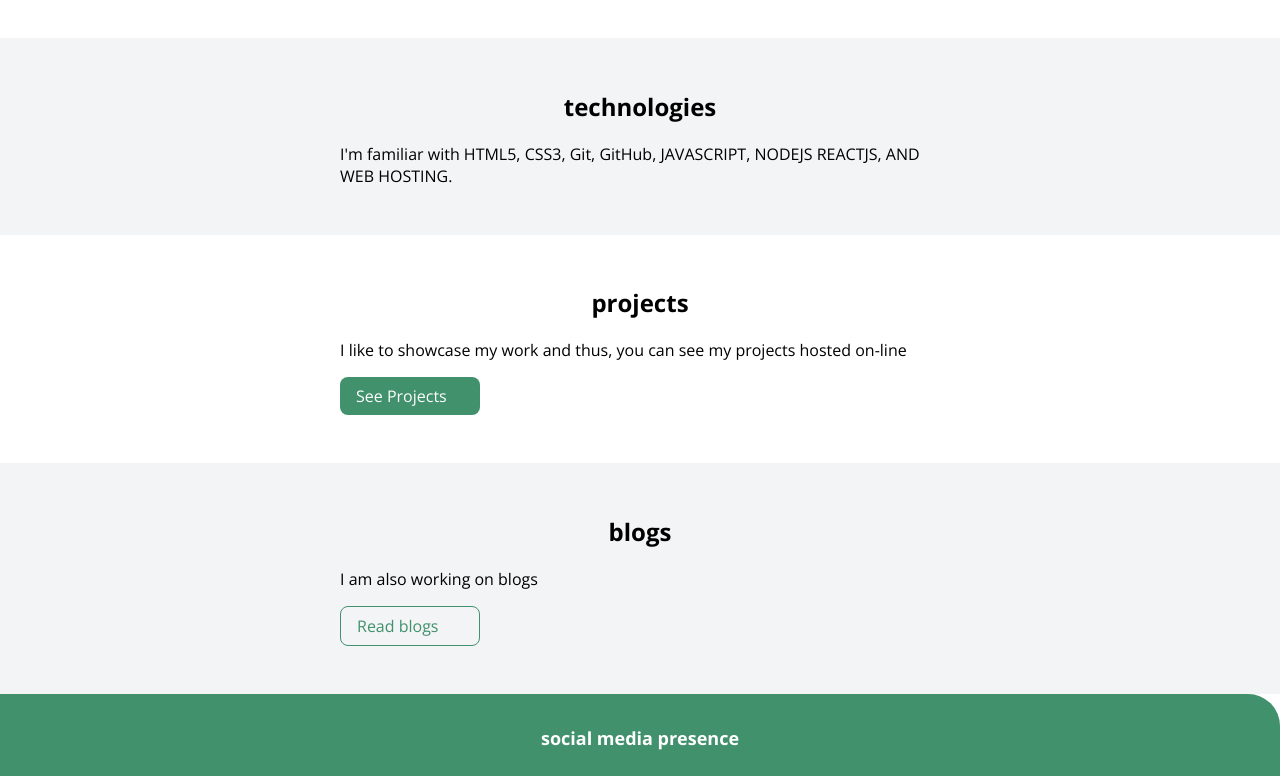
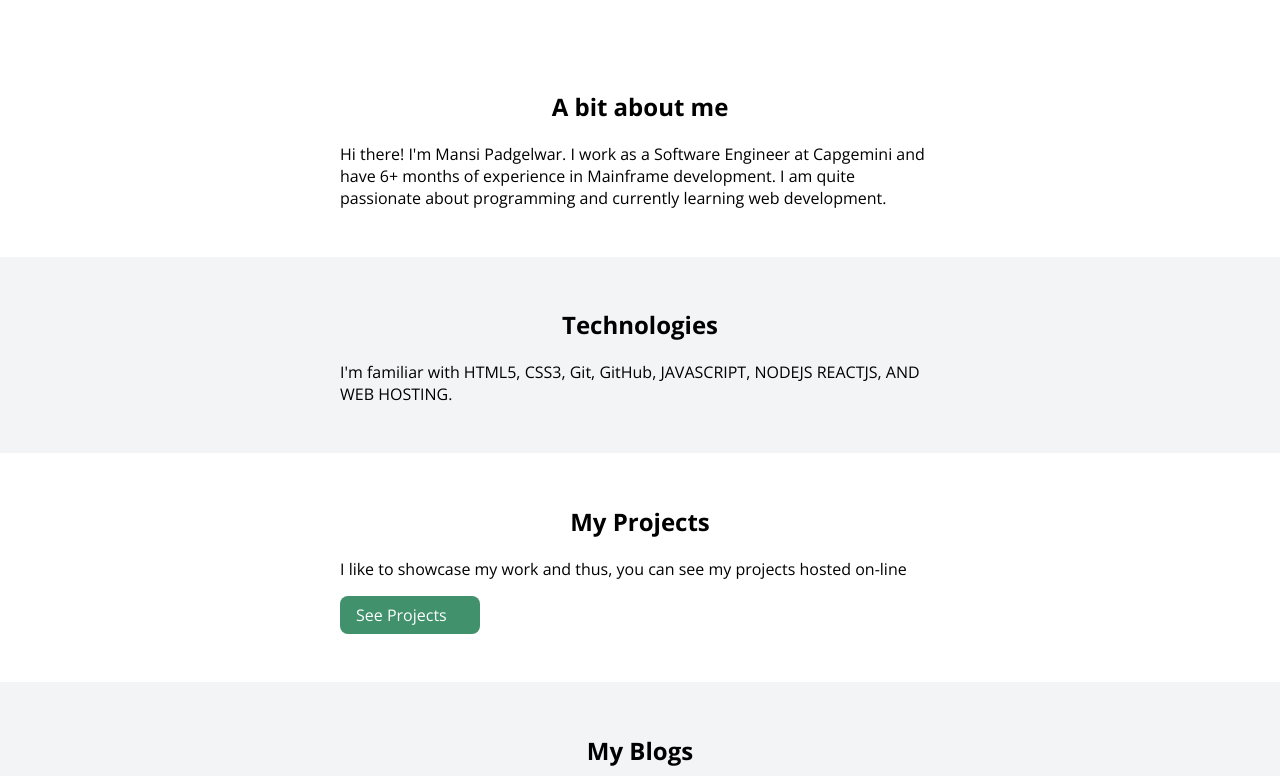
Before and after one commit to mansipadgelwar/MansiPadgelwar-Portfolio, a plain HTML site: page index.html in a window 1280 px wide. Shown: the part 515-1291 px from the top of the page. Drawn offline with nearby package versions, Linux system fonts and the light colour scheme.

```diff
--- a/index.html
+++ b/index.html
@@ -15,7 +15,7 @@
 
 <body>
     <nav class="navigation container">
-        <div class="nav-brand">IAMDEVELOPER</div>
+        <div class="nav-brand">iAmDeveloper</div>
         <ul class="list-non-bullet nav-pills">
             <li class="list-item-inline">
                 <a class="link link-active" href="/">home</a>
@@ -41,9 +41,21 @@
 
     </header>
 
+    <section class="section">
+        <div class="container centered-container">
+            <h1>A bit about me</h1>
+            <p>Hi there! I'm Mansi Padgelwar. I work as a Software Engineer at Capgemini and have 6+ months of
+                experience
+                in Mainframe development.
+                I am quite passionate about programming and currently learning web development.
+            </p>
+
+        </div>
+    </section>
+
     <section class="section section-off-white">
         <div class="container centered-container">
-            <h1>technologies</h1>
+            <h1>Technologies</h1>
             <p>I'm familiar with HTML5, CSS3, Git, GitHub, JAVASCRIPT, NODEJS
                 REACTJS, AND WEB HOSTING.
             </p>
@@ -51,7 +63,7 @@
     </section>
     <section class="section">
         <div class="container centered-container">
-            <h1>projects</h1>
+            <h1>My Projects</h1>
             <p>I like to showcase my work and thus,
                 you can see my projects hosted
                 on-line
@@ -63,7 +75,7 @@
 
     <section class="section section-off-white">
         <div class="container centered-container">
-            <h1>blogs</h1>
+            <h1>My Blogs</h1>
             <p>I am also working on blogs </p>
             <a class="link secondary-link" href="/blogs.html">Read blogs</a>
         </div>
```
